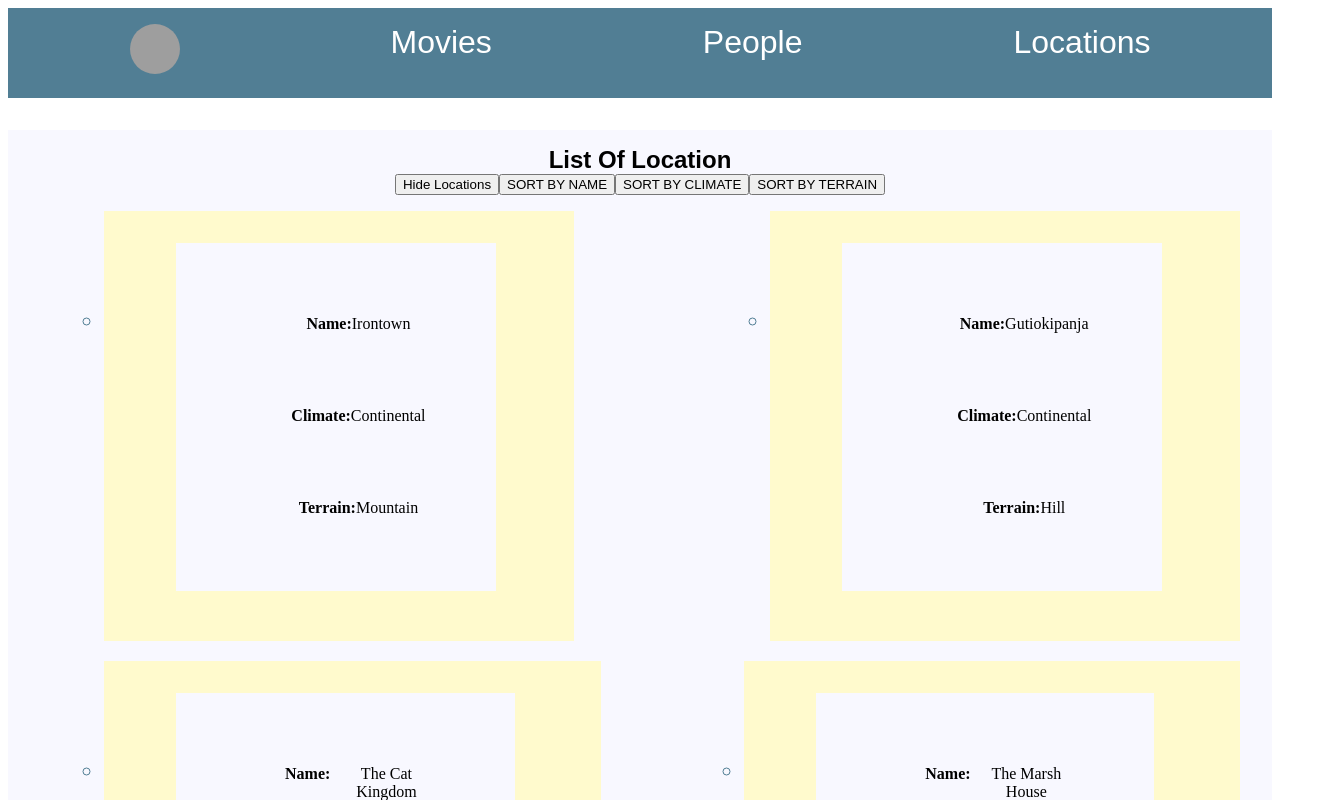
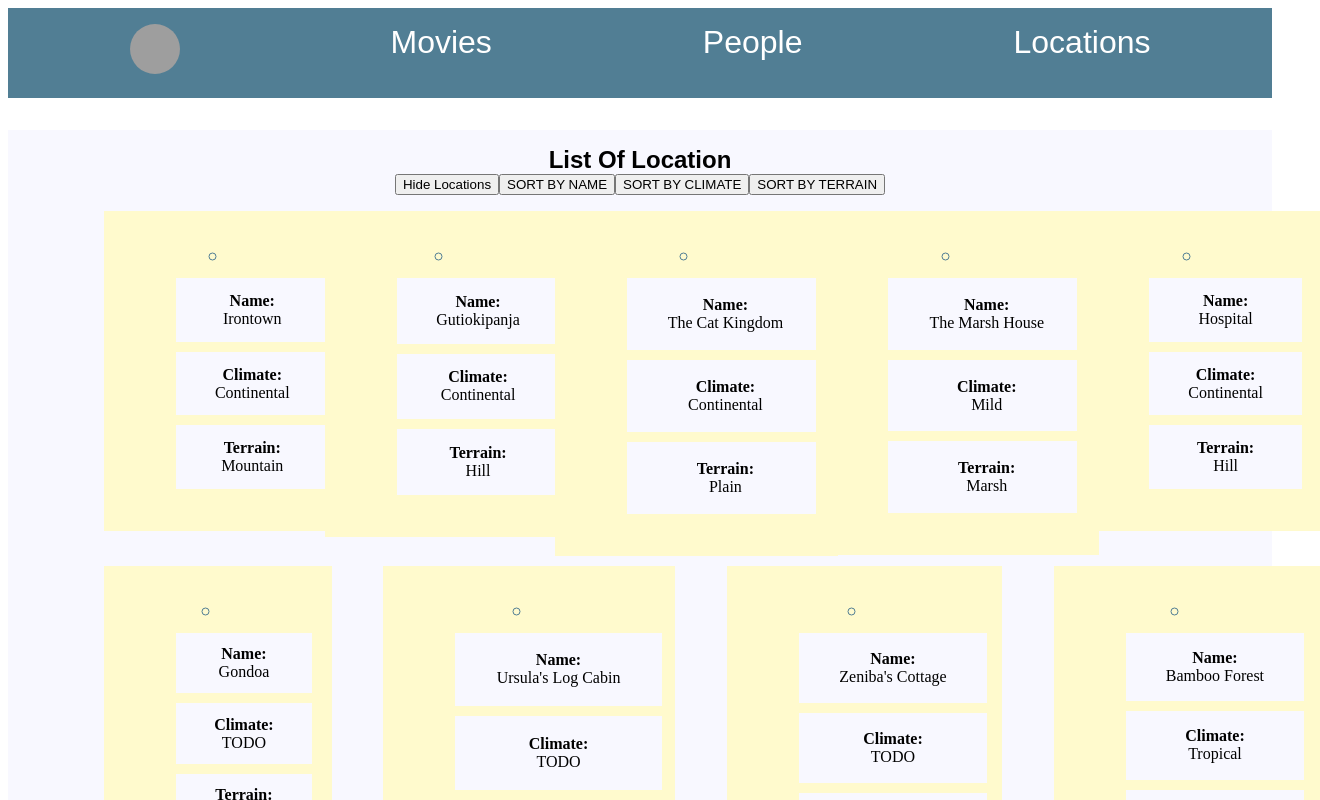
Before and after one commit to joinpursuit/9-1-module-three-assessment, a React (Create React App) app: page /locations in a window 1280 px wide. Both pictures are taken after a click on the button "Show Locations". Shown: the top 800 px of the page, 1320 px wide, since content can reach past the window. Built offline with nearby package versions, Linux system fonts and the light colour scheme; grey boxes are pictures that could not be loaded; the HTML template or start-up script is replaced by a standard one.

Commit message:
I'm satisfied lol

```diff
--- a/src/components/Locations.js
+++ b/src/components/Locations.js
@@ -40,29 +40,26 @@ export default function Locations () {
                  <button type='submit' onClick={() => handleSort('terrain')}>SORT BY TERRAIN</button>
                 </>
             ) : null}
+
             <ul>
                 {hide ? datas.map(({id, name, climate, terrain}) => (
                 <ul key={id} className='work'>
-                    <li>
-                    <ul >
                     <li className='details'>
                             <ul>
                             <li>
-                                <span>Name: </span> {name}
+                                <span>Name: </span>{name}
                             </li>
-
-
+                           </ul>
+                           <ul>
                             <li>
                                 <span>Climate: </span>   {climate}
                             </li>
-
-
-                            <li>
+                           </ul>
+                           <ul>
+                            <li >
                                 <span>Terrain: </span>{terrain}
                             </li>
                             </ul>
-                    </li>
-                    </ul>
                     </li>
                  </ul>
                 )): null}
--- a/src/index.css
+++ b/src/index.css
@@ -41,26 +41,27 @@ li {
   background: ghostwhite;
   padding: 1em;
   min-height: 80vh;
-  justify-content: space-between;
-  margin-left: 0;
 }
+
 
 .locations > ul {
   display: flex;
   flex-wrap: wrap;
+  flex-direction: row ;
   justify-content: space-between;
+  margin-bottom: 5%;
   margin-left: 0;
-  margin-right: 5em;
 }
+
 
 
 .locations ul > li {
   background: lemonchiffon;
   width: 100%;
   padding: 2em;
-  margin-bottom: 5%;
-  /* margin-left: 5%; */
-  justify-content: center;
+  margin-bottom:10px;
+  list-style-position: inside;
+
 }
 
 .locations ul > li > ul {
@@ -71,15 +72,17 @@ li {
 .locations ul > li > ul li {
   background: ghostwhite;
   display: flex;
+  flex-direction: column;
   flex-wrap: no-wrap;
-  width: 70%;
+  width: 90%;
+  padding: 10%;
   justify-content: center;
 }
 
 .locations ul > li > ul li span {
   text-align: center;
   display: inline-block;
-  /* width: 100%; */
+  width: 100%;
 }
 
 .details li {
@@ -128,12 +131,12 @@ li {
   padding: 1em;
 }
 
-ul li::marker {
+ ul li::marker {
   font-size: 150%;
   color: #517e94;
   opacity: 0;
+
 }
-
 
 .search input{
   background: rgba(255, 255, 255, 0.665);
```
